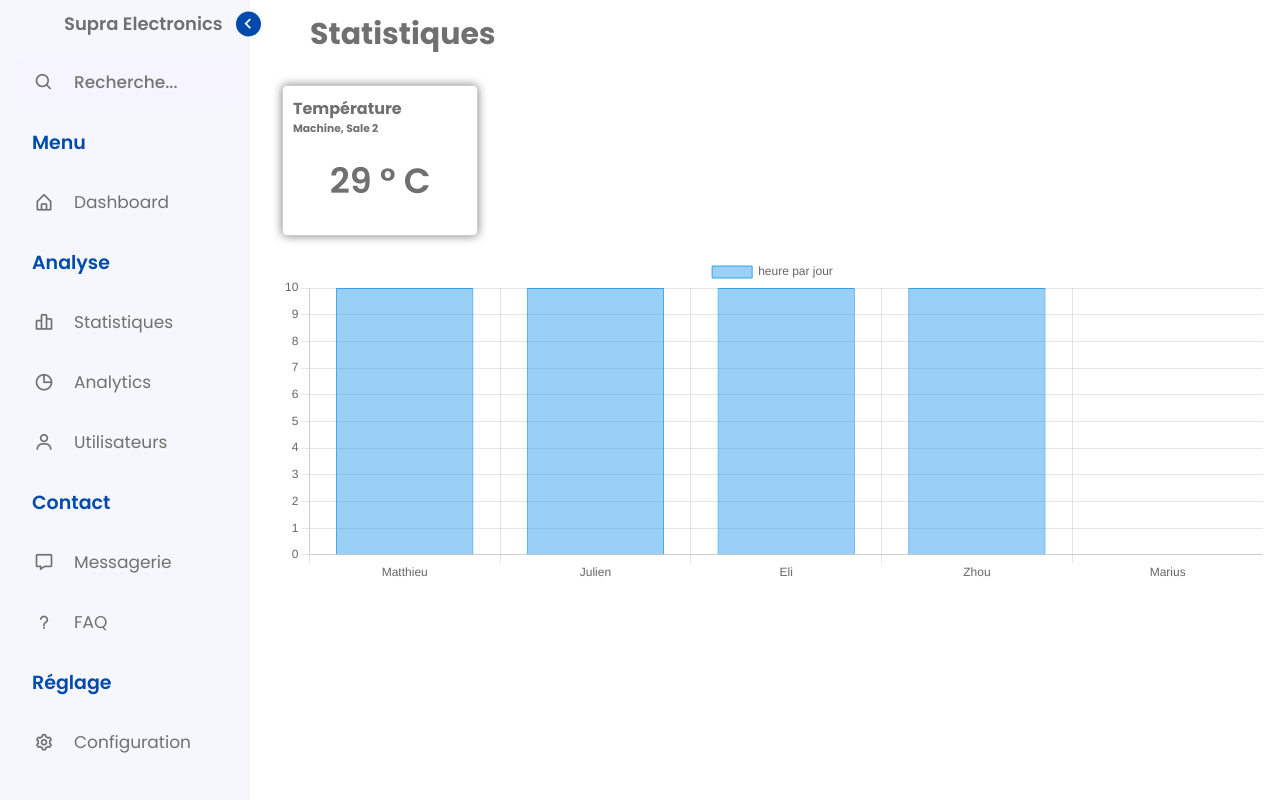
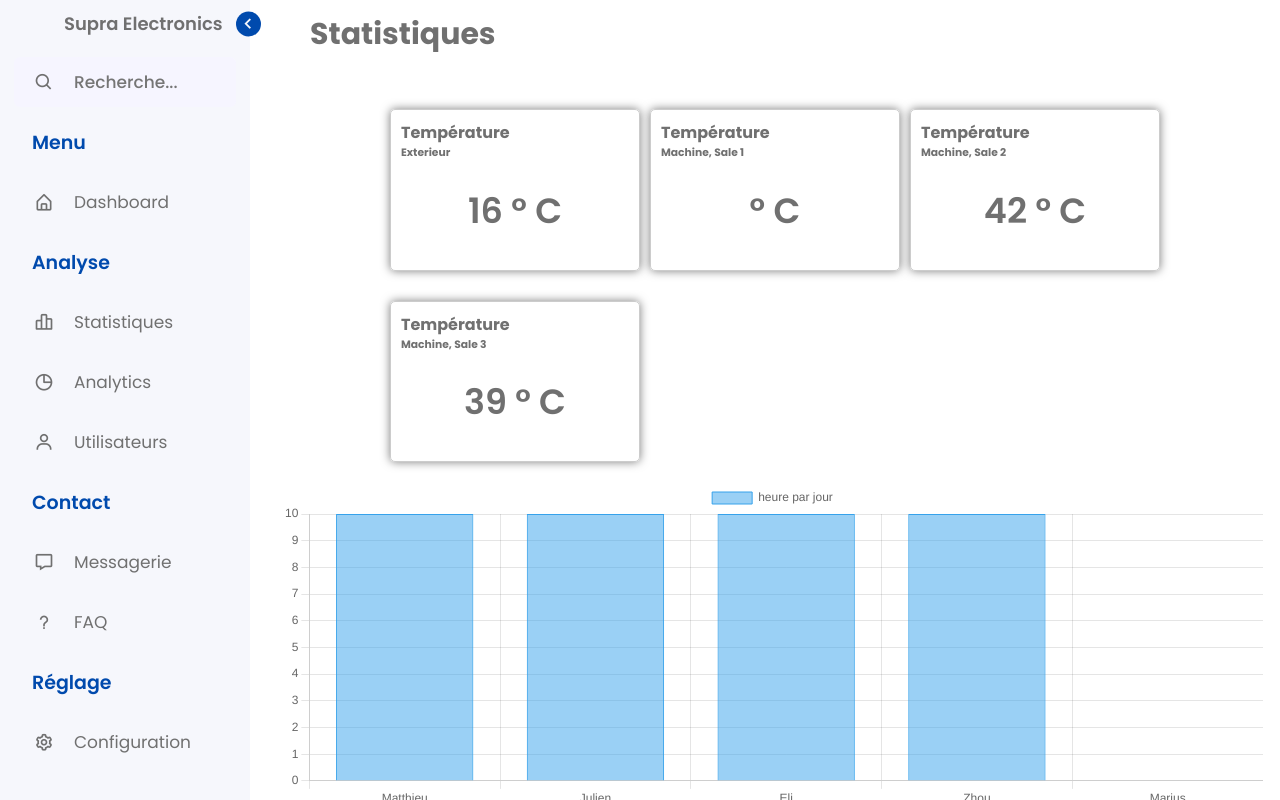
Before and after one commit to Mattlpt/supra-electronics, a PHP site: page /stats in a window 1280 px wide. Run offline with PHP 8.4, Linux system fonts and the light colour scheme; some libraries are stand-ins or nearby versions.

Commit message:
affichage d'une temérature

```diff
--- a/src/controller/analyse/Stats.php
+++ b/src/controller/analyse/Stats.php
@@ -9,9 +9,31 @@ class Stats
 
     }
 
+    public static function generateTemperature():array
+    {
+
+
+    }
+
     public static function renderMainView():void
     {
-        renderView("analyse/stats.view.php", NULL, "Stats");
-        print_r('passage');
+
+        $temperatureExterieur = 16;
+        $temperatureSale1 = rand(38, 45);
+        $temperatureSale2 = rand(38, 45);
+        $temperatureSale3 = rand(38, 45);
+
+        $temperature = [1, 2, 3, 4, 5];
+
+        array_unshift($temperature, $temperatureExterieur);
+        array_splice($temperature, 1, 1, $temperatureSale1);
+        array_splice($temperature, 2, 1, $temperatureSale2);
+        array_splice($temperature, 3, 1, $temperatureSale3);
+
+        $vars['temperature'] = $temperature;
+
+        sleep(1);
+
+        renderView("analyse/stats.view.php", $vars, "Stats");
     }
 }
--- a/src/view/analyse/stats.view.php
+++ b/src/view/analyse/stats.view.php
@@ -2,13 +2,44 @@
     <div class="title-text">Statistiques</div>
     <div class="content-body">
 
-        <div class="carte">
-            <h4>Température</h4>
-            <h6>Machine, Sale 2</h6>
-            <div class="container">
-                <temperature>29 ° C</temperature>
+
+        <div class="grille-4">
+            <div class="grille-4-item">
+                <div class="carte">
+                    <h4>Température</h4>
+                    <h6>Exterieur</h6>
+                    <div class="container">
+                        <temperature><?php echo $temperature = $vars['temperature'][0] ?> ° C</temperature>
+                    </div>
+                </div>
             </div>
-
+            <div class="grille-4-item">
+                <div class="carte">
+                    <h4>Température</h4>
+                    <h6>Machine, Sale 1</h6>
+                    <div class="container">
+                        <temperature> <span id="randomNumber"></span> ° C</temperature>
+                    </div>
+                </div>
+            </div>
+            <div class="grille-4-item">
+                <div class="carte">
+                    <h4>Température</h4>
+                    <h6>Machine, Sale 2</h6>
+                    <div class="container">
+                        <temperature><?php echo $temperature = $vars['temperature'][2] ?> ° C</temperature>
+                    </div>
+                </div>
+            </div>
+            <div class="grille-4-item">
+                <div class="carte">
+                    <h4>Température</h4>
+                    <h6>Machine, Sale 3</h6>
+                    <div class="container">
+                        <temperature><?php echo $temperature = $vars['temperature'][3] ?> ° C</temperature>
+                    </div>
+                </div>
+            </div>
         </div>
 
         <div>
@@ -51,10 +82,31 @@
     </div>
 </section><!-- Contenu principal -->
 
+<script src="https://code.jquery.com/jquery-3.6.0.min.js"></script>
+
+<script>
+    $(document).ready(function() {
+        // Fonction pour charger le nombre aléatoire toutes les secondes
+        function loadRandomNumber() {
+            $.ajax({
+                url: 'randomNumber.php', // Chemin vers le script PHP qui génère le nombre aléatoire
+                success: function(data) {
+                    $('#randomNumber').text(data); // Mettre à jour le contenu de l'élément span avec le nombre aléatoire
+                }
+            });
+        }
+
+        // Charger le nombre aléatoire initial au chargement de la page
+        loadRandomNumber();
+
+        // Actualiser le nombre aléatoire toutes les secondes
+        setInterval(loadRandomNumber, 1000);
+    });
+</script>
+
 <style>
     .carte{
-        width: 20%;
-        height: 20%;
+
         border: 1px solid #ccc;
         border-radius: 5px;
         padding: 10px;
@@ -85,4 +137,20 @@
         font-size: 35px;
 
     }
+
+    .grille-4{
+        max-width: 2100px;
+        width: 100%;
+        margin-top: 40px;
+        margin-right: 2px;
+        margin-left: 2px;
+        display: grid;
+        grid-template-columns: repeat(auto-fill, 250px);
+        justify-content: center;
+        grid-gap: 10px;
+    }
+
+    .grille-4-item{
+
+    }
 </style>
```
